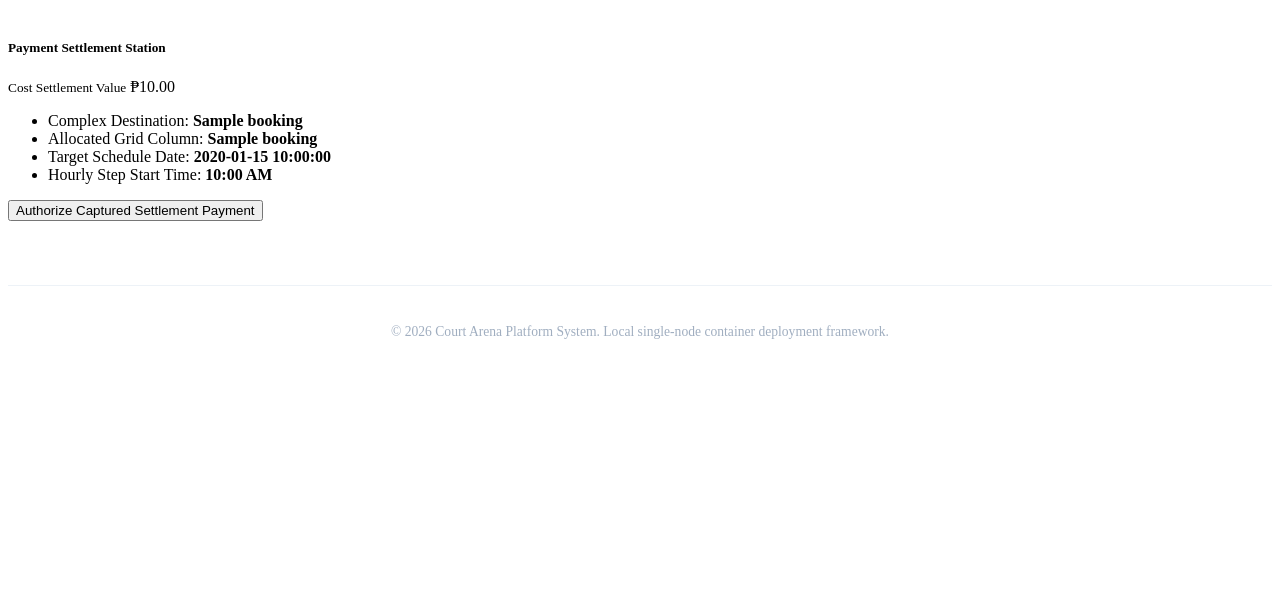
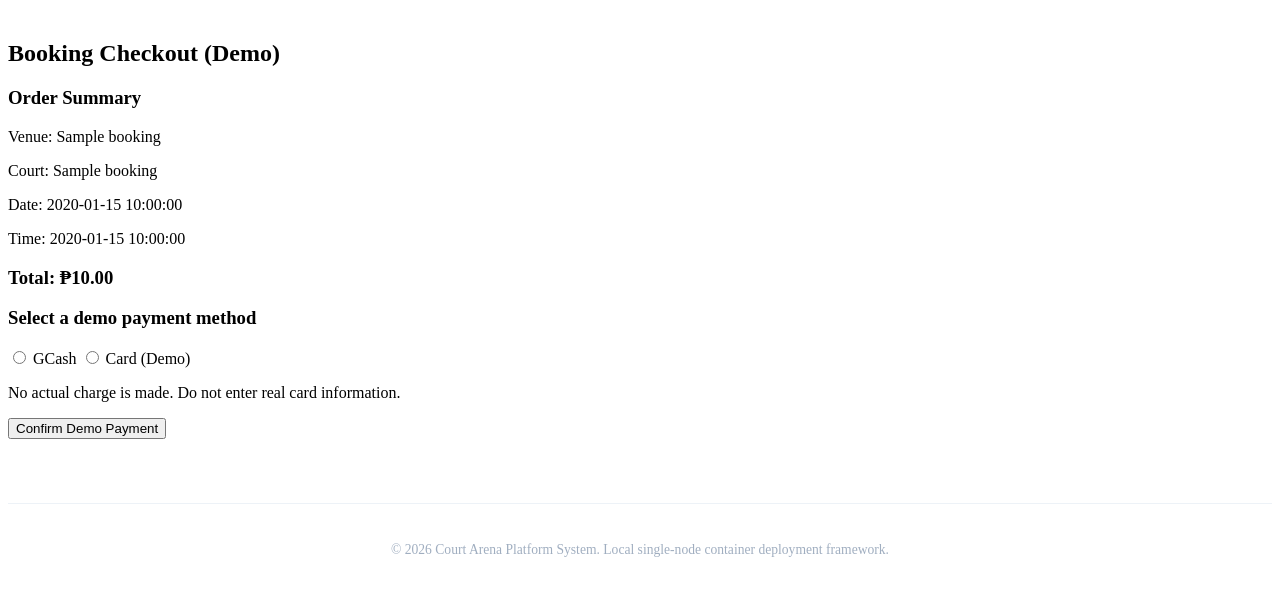
Before and after one commit to AndrewTDLSU/CCAPDEV-N24-1-CourtOne, a PHP site: template views/bookings/payment.php in a window 1280 px wide. Shown: the part 174-770 px from the top of the page. Run offline with PHP 8.4, Linux system fonts and the light colour scheme; the template is opened without the code that fills it: most values are stand-ins (such as "Sample title", 1, 10 or a date in 2020).

Commit message:
Enhance payment page with demo checkout features
Added demo payment options and order summary section.

```diff
--- a/views/bookings/payment.php
+++ b/views/bookings/payment.php
@@ -1,22 +1,25 @@
 <?php include_once __DIR__ . '/../partials/Header.php'; ?>
-<div class="row justify-content-center my-4">
-    <div class="col-md-6">
-        <div class="card p-4 shadow-sm border bg-white text-center">
-            <h5 class="fw-bold mb-3">Payment Settlement Station</h5>
-            <div class="alert alert-info py-2 mb-4">
-                <small class="text-uppercase text-muted d-block font-weight-bold">Cost Settlement Value</small>
-                <span class="h3 fw-bold text-dark">₱<?php echo number_format($booking['amount'], 2); ?></span>
-            </div>
-            <ul class="list-group list-group-flush text-start small mb-4">
-                <li class="list-group-item px-0">Complex Destination: <strong><?php echo htmlspecialchars($booking['venueName'], ENT_QUOTES, 'UTF-8'); ?></strong></li>
-                <li class="list-group-item px-0">Allocated Grid Column: <strong><?php echo htmlspecialchars($booking['courtName'], ENT_QUOTES, 'UTF-8'); ?></strong></li>
-                <li class="list-group-item px-0">Target Schedule Date: <strong><?php echo htmlspecialchars($booking['bookingDate'], ENT_QUOTES, 'UTF-8'); ?></strong></li>
-                <li class="list-group-item px-0">Hourly Step Start Time: <strong><?php echo date('h:i A', strtotime($booking['bookingTime'])); ?></strong></li>
-            </ul>
-                    <form action="/index.php?url=booking/payment/<?php echo $booking['bookingID']; ?>" method="POST">
-                    <button type="submit" class="btn btn-sm btn-success btn-lg w-100 py-2">Authorize Captured Settlement Payment</button>
-            </form>
-        </div>
-    </div>
+
+<h2>Booking Checkout (Demo)</h2>
+
+<div class="card p-3 mb-3">
+    <h3>Order Summary</h3>
+    <p>Venue: <?php echo htmlspecialchars($booking['venueName'], ENT_QUOTES, 'UTF-8'); ?></p>
+    <p>Court: <?php echo htmlspecialchars($booking['courtName'], ENT_QUOTES, 'UTF-8'); ?></p>
+    <p>Date: <?php echo htmlspecialchars($booking['bookingDate'], ENT_QUOTES, 'UTF-8'); ?></p>
+    <p>Time: <?php echo htmlspecialchars($booking['bookingTime'], ENT_QUOTES, 'UTF-8'); ?></p>
+    <h3>Total: ₱<?php echo number_format((float)$booking['amount'], 2); ?></h3>
 </div>
+
+<!-- POST is used because checkout updates the payment status. -->
+<form action="index.php?url=booking/payment/<?php echo (int)$booking['bookingID']; ?>" method="POST">
+    <h3>Select a demo payment method</h3>
+
+    <label><input type="radio" name="paymentMethod" value="GCash" required> GCash</label>
+    <label><input type="radio" name="paymentMethod" value="Card" required> Card (Demo)</label>
+
+    <p>No actual charge is made. Do not enter real card information.</p>
+    <button type="submit" class="btn btn-primary">Confirm Demo Payment</button>
+</form>
+
 <?php include_once __DIR__ . '/../partials/Footer.php'; ?>
```
